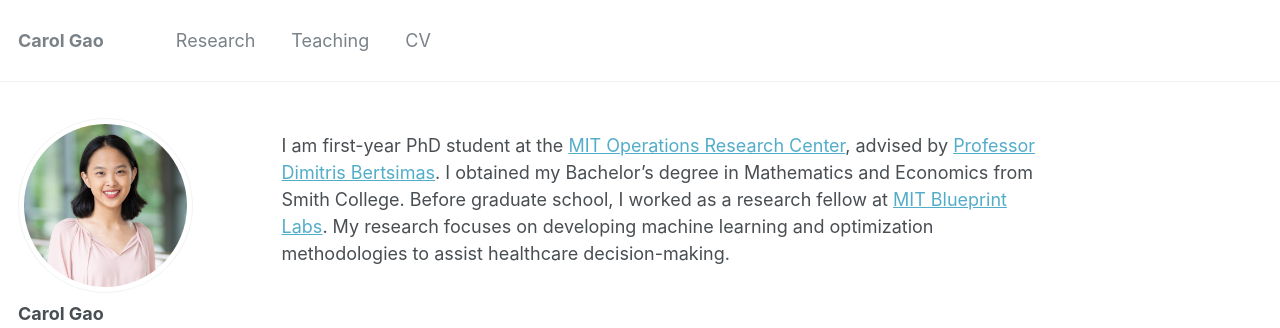
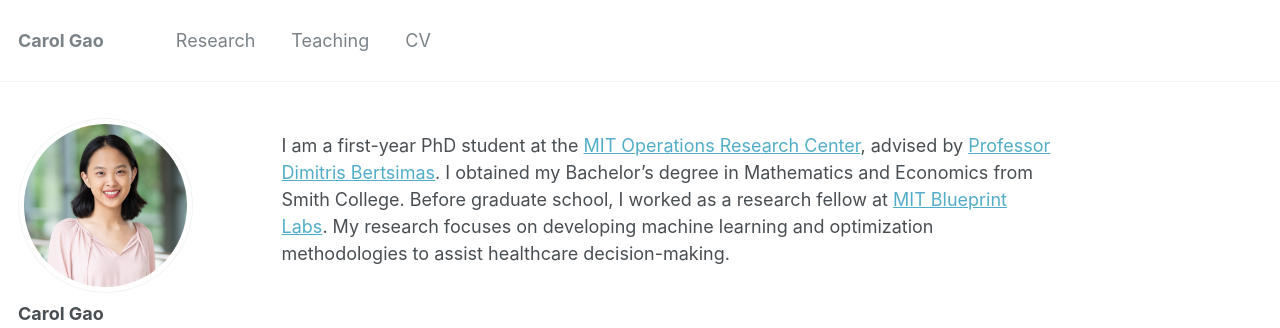
Before and after one commit to carolxmgao/carolxmgao.github.io, a Jekyll site: the page built from _pages/about.md, in a window 1280 px wide. Shown: the top 328 px of the page. Built offline with Jekyll 4.4.1, drawn with Linux system fonts in a browser that asks for light colours.

Commit message:
trivial update

```diff
--- a/_pages/about.md
+++ b/_pages/about.md
@@ -8,7 +8,7 @@ redirect_from:
   - /about.html
 ---
 
-I am first-year PhD student at the [MIT Operations Research Center](https://orc.mit.edu/), advised by [Professor Dimitris Bertsimas](https://www.dbertsim.mit.edu/).
+I am a first-year PhD student at the [MIT Operations Research Center](https://orc.mit.edu/), advised by [Professor Dimitris Bertsimas](https://www.dbertsim.mit.edu/).
 I obtained my Bachelor's degree in Mathematics and Economics from Smith College.
 Before graduate school, I worked as a research fellow at [MIT Blueprint Labs](https://blueprintlabs.mit.edu/).
 My research focuses on developing machine learning and optimization methodologies to assist healthcare decision-making.
```
Also changed, not shown: 1 other file.
